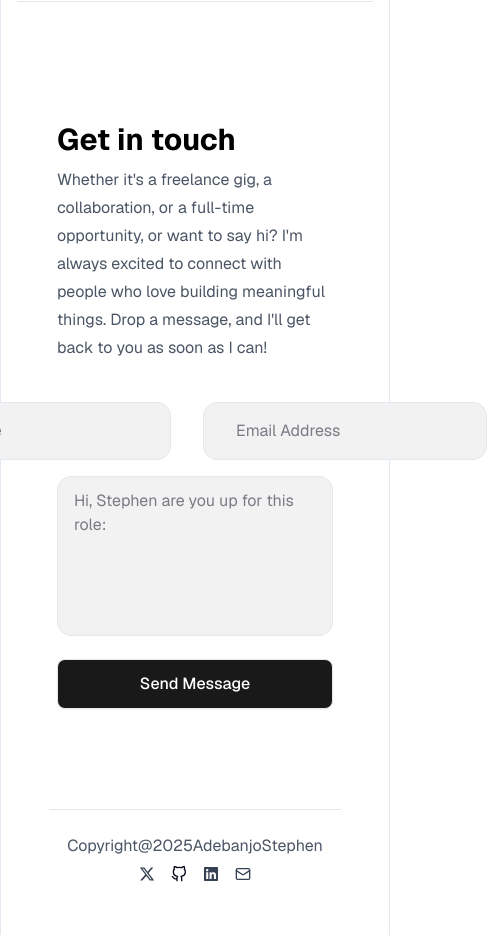
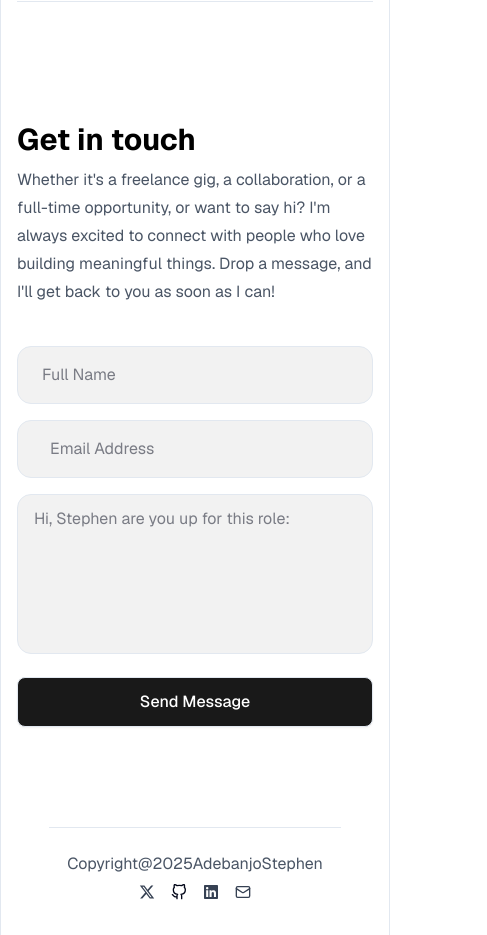
Before and after one commit to SteeveSticks/my-portfolio, a Next.js app: page / in a window 390 px wide. Shown: the part 6000-6935 px from the top of the page, 487 px wide, since content can reach past the window. Built offline with nearby package versions, Linux system fonts and the light colour scheme.

Commit message:
contact 0.2

```diff
--- a/src/components/Contact.tsx
+++ b/src/components/Contact.tsx
@@ -29,7 +29,7 @@ const Contact = () => {
   }
 
   return (
-    <div id="contact" className="px-14 mt-30">
+    <div id="contact" className="px-4 sm:px-8 md:px-14 mt-30">
       <div className="grid text-wrap">
         <h1 className="text-black font-bold text-3xl">Get in touch</h1>
 
@@ -44,14 +44,14 @@ const Contact = () => {
       <div className="py-2">
         <div className="mt-8">
           <form onSubmit={handleSubmit} className="">
-            <div className="flex items-center justify-center gap-8 ">
+            <div className="flex flex-col sm:flex-row items-center justify-center gap-4 sm:gap-8">
               <input
                 type="text"
                 id="name"
                 placeholder="Full Name"
                 value={form.name}
                 onChange={(e) => setForm({ ...form, name: e.target.value })}
-                className="border py-4 px-6 rounded-xl bg-[#F2F2F2] focus:outline-black"
+                className="w-full sm:w-auto border py-4 px-6 rounded-xl bg-[#F2F2F2] focus:outline-black"
                 required
               />
               <input
@@ -60,7 +60,7 @@ const Contact = () => {
                 placeholder="Email Address"
                 value={form.email}
                 onChange={(e) => setForm({ ...form, email: e.target.value })}
-                className="border py-4 px-8 rounded-xl bg-[#F2F2F2] focus:outline-black"
+                className="w-full sm:w-auto border py-4 px-8 rounded-xl bg-[#F2F2F2] focus:outline-black"
                 required
               />
             </div>
```
